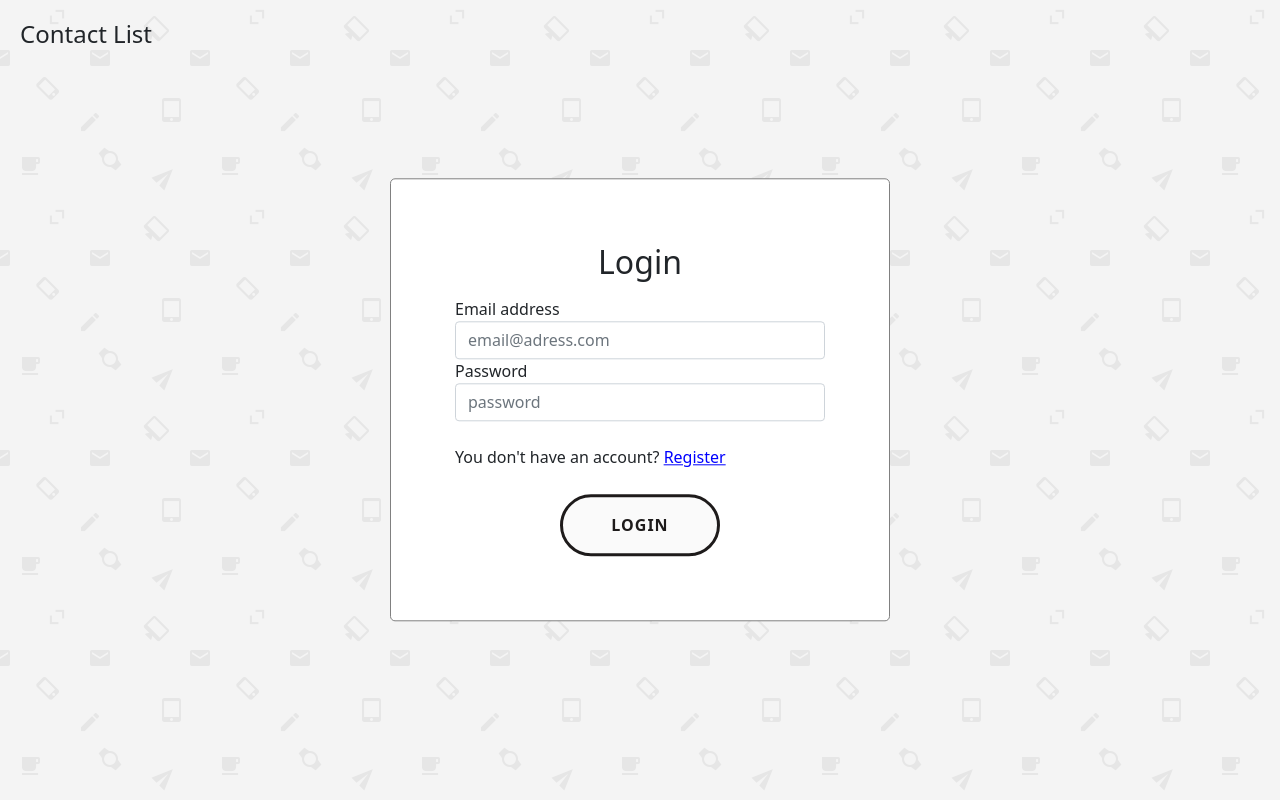
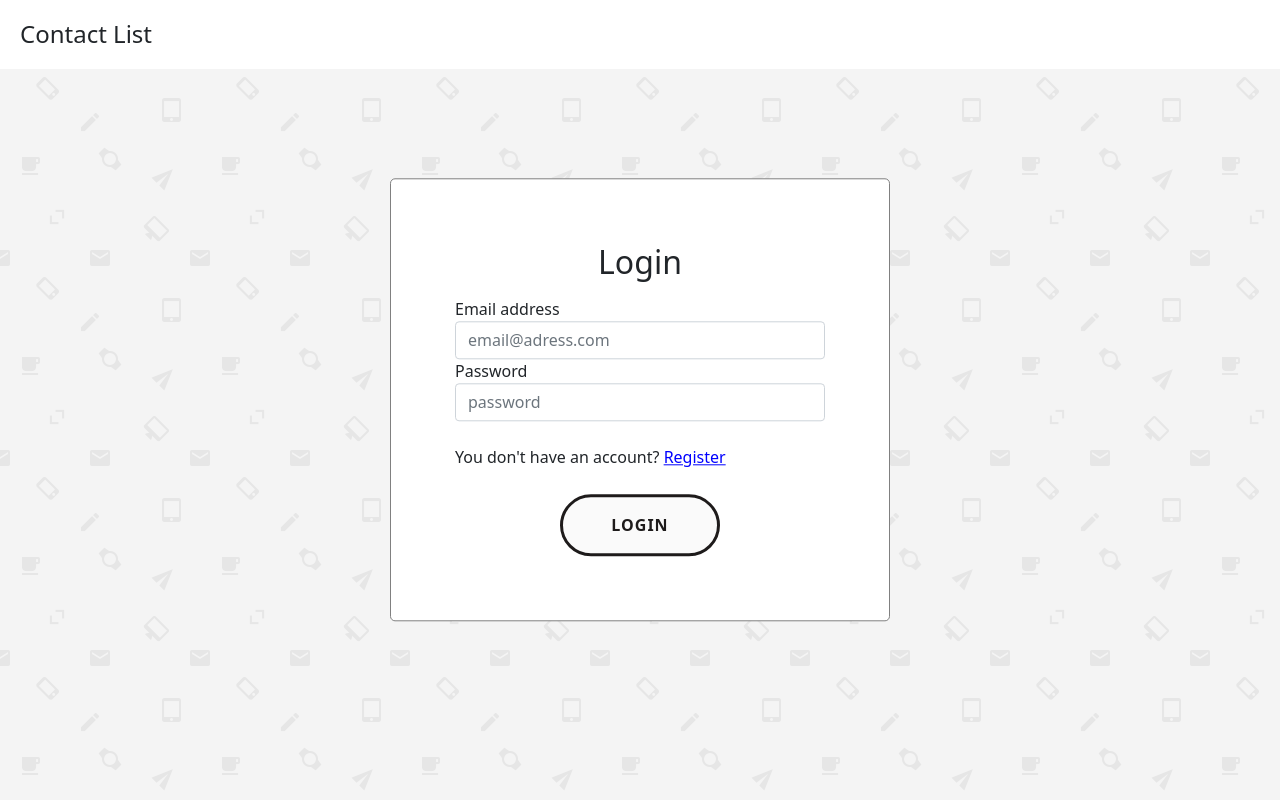
Before and after one commit to cummingsbeau/contactlist, a Vue app: page / in a window 1280 px wide. Built offline with nearby package versions, Linux system fonts and the light colour scheme.

Commit message:
added nav background

```diff
--- a/package.json
+++ b/package.json
@@ -9,7 +9,7 @@
   },
   "dependencies": {
     "core-js": "^3.8.3",
-    "firebase": "^9.11.0",
+    "firebase": "^9.23.0",
     "jquery": "^3.6.4",
     "sass": "^1.60.0",
     "sass-loader": "^13.2.2",
--- a/src/assets/style.scss
+++ b/src/assets/style.scss
@@ -103,6 +103,9 @@ button.btn.btn-warning:hover {
 }
 h5 {
 	text-align: center;
+}
+nav.justify-content-between.align-items-center{
+	background-color: $background-color_1;
 }
 .create-contact {
 	input[type="text"] {
```
Also changed, not shown: 2 other files (tests, documents, lock files or other folders).
